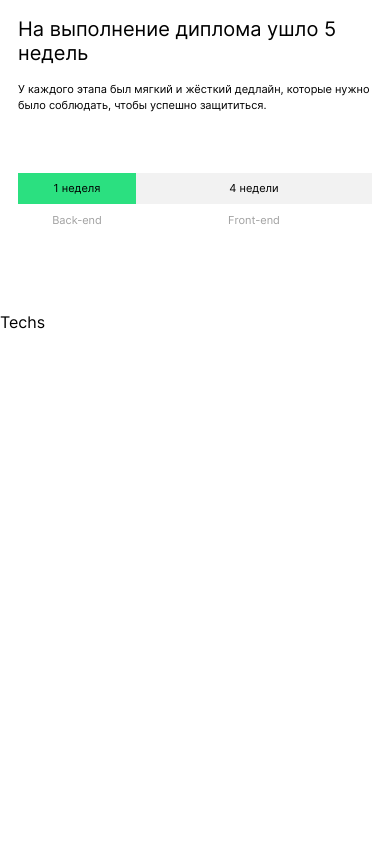
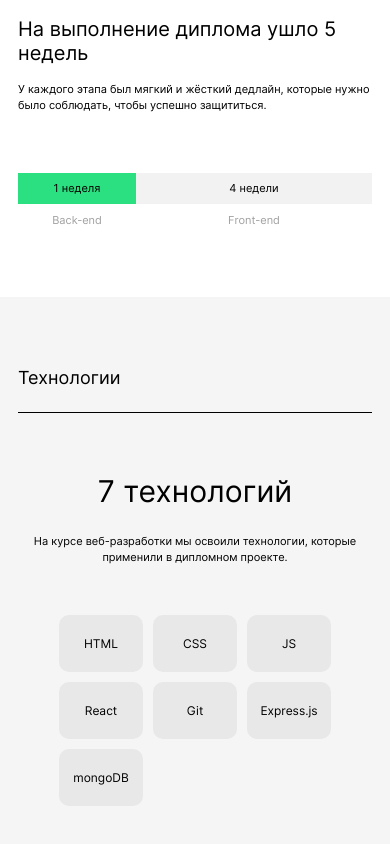
Before and after one commit to VasilyRazdorsky/movies-explorer-frontend, a React (Create React App) app: page / in a window 390 px wide. Shown: the part 1017-1861 px from the top of the page. Before the commit the page ends 1349 px from the top, so only its background shows below. Built offline with nearby package versions, Linux system fonts and the light colour scheme.

Commit message:
Реализовать компонент Techs #11

```diff
--- a/src/components/Techs/Techs.css
+++ b/src/components/Techs/Techs.css
@@ -0,0 +1,105 @@
+.techs {
+    padding: 100px 70px;
+    background-color: #F5F5F5;
+}
+
+.techs__title {
+    margin: 0;
+    font-weight: 400;
+    font-size: 22px;
+    line-height: 27px;
+}
+
+.techs__subtitle {
+    margin: 0;
+    margin-top: 90px;
+    font-weight: 400;
+    font-size: 50px;
+    line-height: 58px;
+    text-align: center;
+}
+
+.techs__text {
+    margin: 0;
+    margin-top: 26px;
+    font-weight: 400;
+    font-size: 14px;
+    line-height: 20px;
+    text-align: center;
+}
+
+.techs__cards {
+    max-width: calc(7*90px + 6*10px);
+    margin: 0 auto;
+    margin-top: 100px;
+    display: grid;
+    grid-template-columns: repeat(auto-fit, 90px);
+    justify-content: center;
+    column-gap: 10px;
+}
+
+.techs__card {
+    padding: 21px 0 22px 0;
+    background: #E8E8E8;
+    border-radius: 10px;
+    text-align: center;
+    font-weight: 400;
+    font-size: 14px;
+    line-height: 17px;
+}
+
+@media screen and (max-width: 1024px) {
+    .techs {
+        padding: 90px 50px;
+    }
+
+    .techs__subtitle {
+        margin-top: 80px;
+    }
+
+    .techs__text {
+        margin-top: 22px;
+        font-size: 12px;
+        line-height: 18px;
+    }
+
+    .techs__cards {
+        max-width: calc(7*84px + 6*10px);
+        margin-top: 83px;
+        grid-template-columns: repeat(auto-fit, 84px);
+        row-gap: 10px;
+    }
+
+    .techs__card {
+        font-size: 12px;
+        line-height: 15px;
+        padding: 21px 0 21px 0;
+    }
+}
+
+@media screen and (max-width: 544px) {
+    .techs {
+        padding: 70px 18px;
+    }
+
+    .techs__title {
+        font-size: 18px;
+        line-height: 22px;
+    }
+
+    .techs__subtitle {
+        margin-top: 60px;
+        font-size: 30px;
+        line-height: 36px;
+    }
+
+    .techs__text {
+        margin-top: 24px;
+        font-size: 11px;
+        line-height: 16px;
+    }
+
+    .techs__cards {
+        margin-top: 50px;
+    }
+}
--- a/src/components/Techs/Techs.jsx
+++ b/src/components/Techs/Techs.jsx
@@ -1,5 +1,25 @@
+import Divider from "../Divider/Divider";
+
 const Techs = () => {
-    return (<p>Techs</p>)
+    return (
+        <section className="techs">
+            <h2 className="techs__title">Технологии</h2>
+            <Divider />
+
+            <h3 className="techs__subtitle">7 технологий</h3>
+            <p className="techs__text">На курсе веб-разработки мы освоили технологии, которые применили в дипломном проекте.</p>
+
+            <div className="techs__cards">
+                <div className="techs__card">HTML</div>
+                <div className="techs__card">CSS</div>
+                <div className="techs__card">JS</div>
+                <div className="techs__card">React</div>
+                <div className="techs__card">Git</div>
+                <div className="techs__card">Express.js</div>
+                <div className="techs__card">mongoDB</div>
+            </div>
+        </section>
+    );
 }
 
 export default Techs;
```
